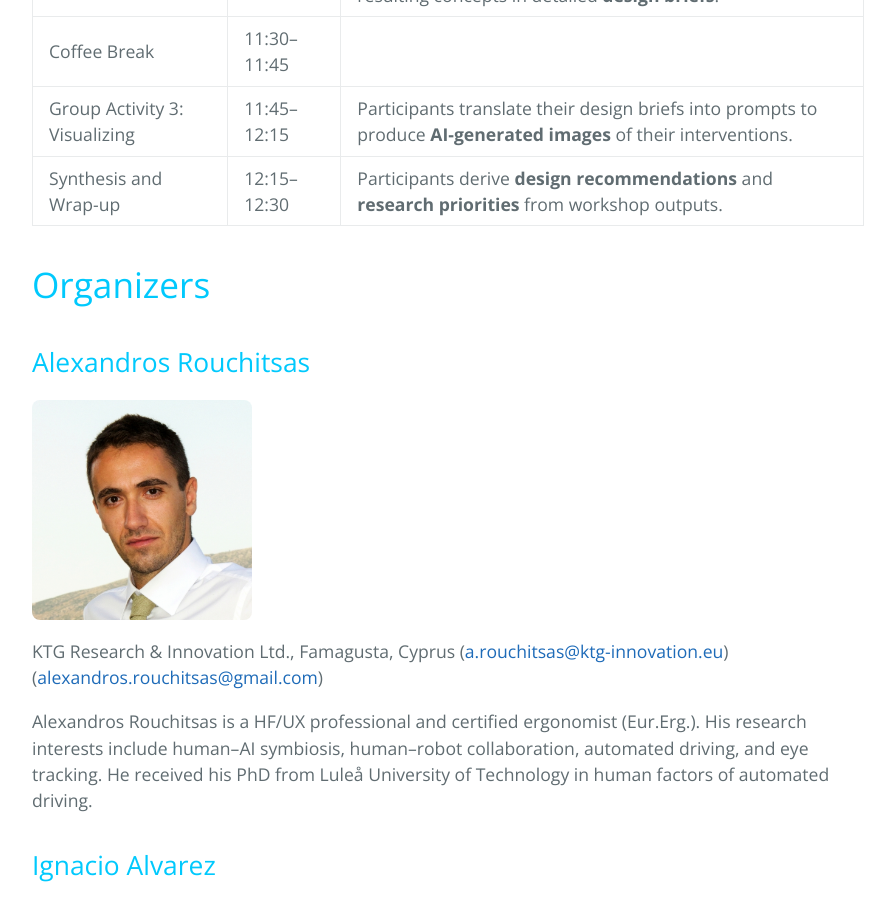
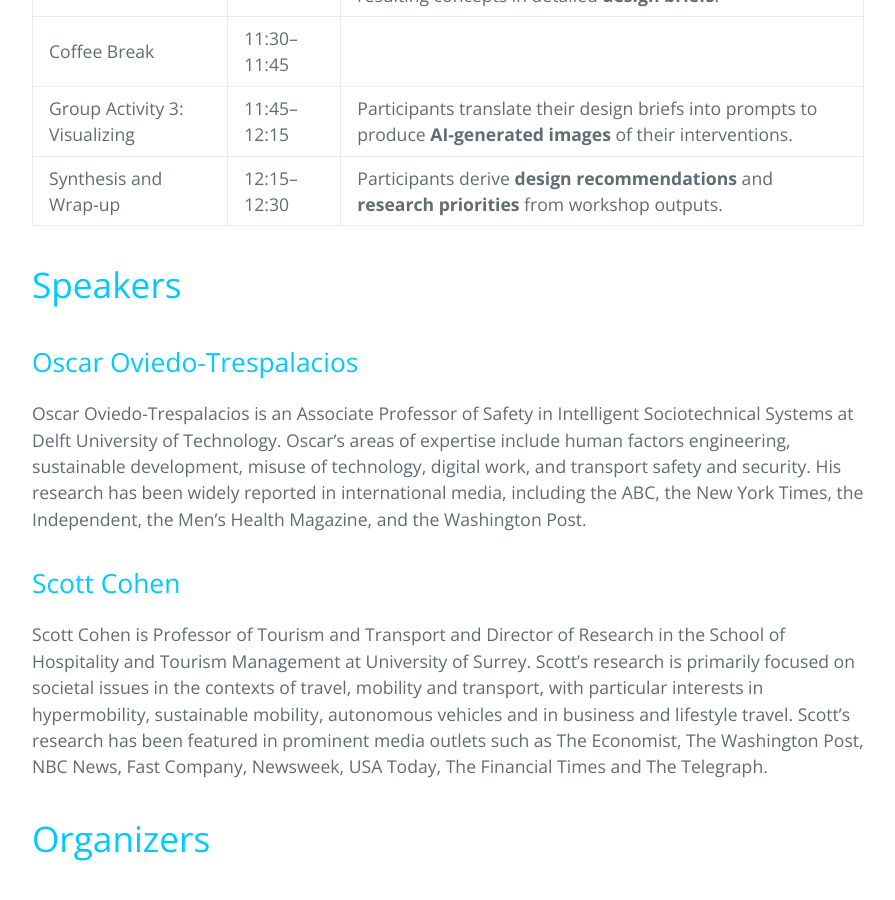
Before and after one commit to love-in-traffic/love-in-traffic.github.io, a Jekyll site: the page built from index.md, in a window 1280 px wide and 900 px high, scrolled down 2031 px. Shown: the whole window, without its empty margins (192-1087 px from the left). Built offline with Jekyll 4.4.1, drawn with Linux system fonts in a browser that asks for light colours.

Commit message:
Update index.md

```diff
--- a/index.md
+++ b/index.md
@@ -32,6 +32,12 @@ The workshop (W1) will take place on 20 September 2026, 08:30–12:30 in room 21
  Coffee Break | 11:30–11:45 |
  Group Activity 3: Visualizing | 11:45–12:15 | Participants translate their design briefs into prompts to produce **AI-generated images** of their interventions.
  Synthesis and Wrap-up | 12:15–12:30 | Participants derive **design recommendations** and **research priorities** from workshop outputs.
+
+# Speakers
+## Oscar Oviedo-Trespalacios
+Oscar Oviedo-Trespalacios is an Associate Professor of Safety in Intelligent Sociotechnical Systems at Delft University of Technology. Oscar's areas of expertise include human factors engineering, sustainable development, misuse of technology, digital work, and transport safety and security. His research has been widely reported in international media, including the ABC, the New York Times, the Independent, the Men’s Health Magazine, and the Washington Post.
+## Scott Cohen
+Scott Cohen is Professor of Tourism and Transport and Director of Research in the School of Hospitality and Tourism Management at University of Surrey. Scott's research is primarily focused on societal issues in the contexts of travel, mobility and transport, with particular interests in hypermobility, sustainable mobility, autonomous vehicles and in business and lifestyle travel. Scott's research has been featured in prominent media outlets such as The Economist, The Washington Post, NBC News, Fast Company, Newsweek, USA Today, The Financial Times and The Telegraph.
 
 # Organizers
 ## Alexandros Rouchitsas
```
